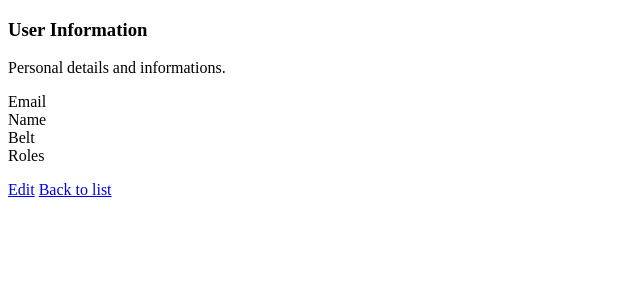
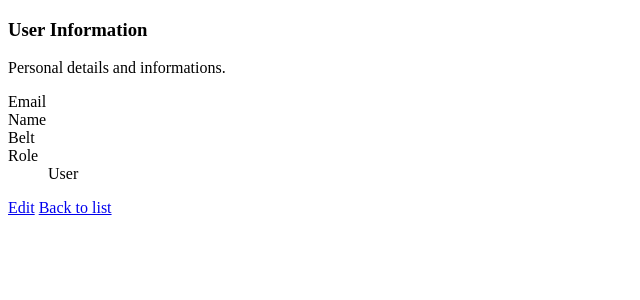
Before and after one commit to Conciergerie-dev/symfony_bjj, a Symfony app: template templates/user/show.html.twig in a window 1280 px wide. Shown: the top 300 px of the page, without its empty margins (0-640 px from the left). Run offline with Twig, Linux system fonts and the light colour scheme; the template is opened without the code that fills it, so the values that code supplies are empty; some libraries are stand-ins or nearby versions.

Commit message:
fix: Edit typo in user crud form

```diff
--- a/templates/user/show.html.twig
+++ b/templates/user/show.html.twig
@@ -23,8 +23,8 @@
         <dd class="mt-1 text-sm leading-6 text-gray-700 sm:col-span-2 sm:mt-0">{{ user.belt }}</dd>
       </div>
       <div class="px-4 py-6 sm:grid sm:grid-cols-3 sm:gap-4 sm:px-0">
-        <dt class="text-sm font-medium leading-6 text-gray-900">Roles</dt>
-        <dd class="mt-1 text-sm leading-6 text-gray-700 sm:col-span-2 sm:mt-0">{{ user.roles ? user.roles|json_encode : '' }}</dd>
+        <dt class="text-sm font-medium leading-6 text-gray-900">Role</dt>
+        <dd class="mt-1 text-sm leading-6 text-gray-700 sm:col-span-2 sm:mt-0">{{ user.roles == ["ROLE_ADMIN","ROLE_USER"] ? 'Admin' : 'User' }}</dd>
       </div>
     </dl>
     <div class="relative whitespace-nowrap py-4 pl-3 pr-4 text-right text-sm font-medium sm:pr-6">
```
